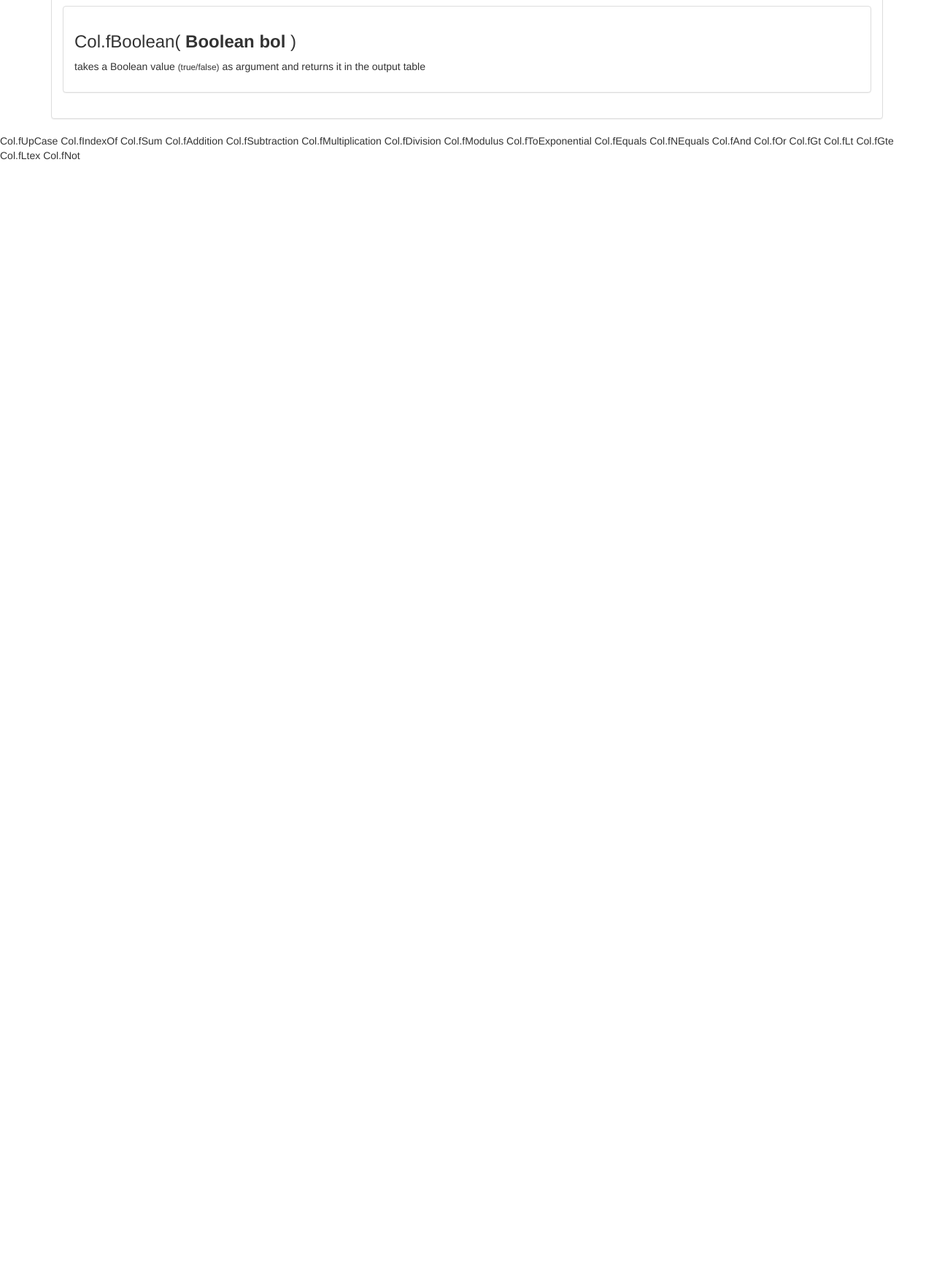
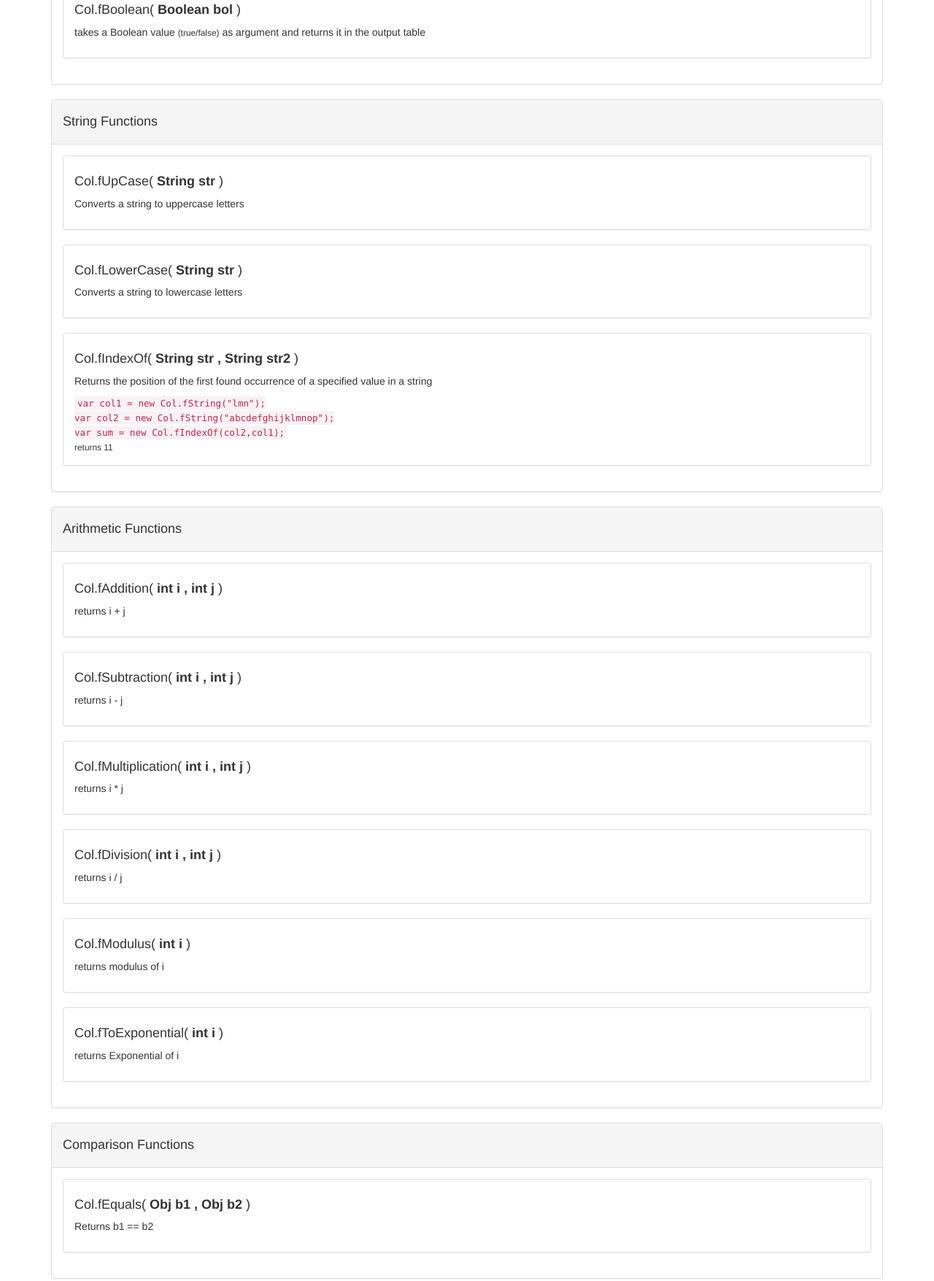
Before and after one commit to oguzCoel/swissQuery, a plain HTML site: page help.html in a window 1280 px wide. Shown: the part 464-2219 px from the top of the page at 73% size. Before the commit the page ends 800 px from the top, so only its background shows below. Drawn offline with nearby package versions, Linux system fonts and the light colour scheme.

Commit message:
edit for New Functions

```diff
--- a/help.html
+++ b/help.html
@@ -3,55 +3,193 @@
 <head>
     <meta charset="UTF-8">
     <title>Title</title>
-    <link rel="stylesheet" href="https://maxcdn.bootstrapcdn.com/bootstrap/3.3.6/css/bootstrap.min.css" integrity="sha384-1q8mTJOASx8j1Au+a5WDVnPi2lkFfwwEAa8hDDdjZlpLegxhjVME1fgjWPGmkzs7" crossorigin="anonymous">
+    <link rel="stylesheet" href="https://maxcdn.bootstrapcdn.com/bootstrap/3.3.6/css/bootstrap.min.css"
+          integrity="sha384-1q8mTJOASx8j1Au+a5WDVnPi2lkFfwwEAa8hDDdjZlpLegxhjVME1fgjWPGmkzs7" crossorigin="anonymous">
 </head>
 <body>
 
 <div class="container">
 
     <div class="panel panel-default">
-        <div class="panel-heading">Main Access Modifiers</div>
+        <div class="panel-heading"><h4>Main Access Modifiers</h4></div>
         <div class="panel-body">
 
             <div class="panel panel-default">
                 <div class="panel-body">
-            <h3>Col.fSelect(
+                    <h4>Col.fSelect(
                         <strong>int index</strong>
                         )
-            </h3>
+                    </h4>
                     <p>takes an int as index and returns the column at position index from the data model</p>
                 </div>
             </div>
 
             <div class="panel panel-default">
                 <div class="panel-body">
-            <h3>Col.fString(
+                    <h4>Col.fString(
                         <strong>String str</strong>
                         )
-            </h3>
+                    </h4>
                     <p>takes a String literal an returns it in the output table</p>
                 </div>
             </div>
 
             <div class="panel panel-default">
                 <div class="panel-body">
-            <h3>Col.fNumber(
+                    <h4>Col.fNumber(
                         <strong>Number aNumber</strong>
                         )
-            </h3>
+                    </h4>
                     <p>takes a Number as argument and returns it in the output table</p>
                 </div>
             </div>
 
             <div class="panel panel-default">
                 <div class="panel-body">
-            <h3>Col.fBoolean(
+                    <h4>Col.fBoolean(
                         <strong>Boolean bol</strong>
                         )
-            </h3>
-            <p>takes a Boolean value <small>(true/false)</small> as argument and returns it in the output table</p>
+                    </h4>
+                    <p>takes a Boolean value
+                        <small>(true/false)</small>
+                        as argument and returns it in the output table
+                    </p>
                 </div>
             </div>
+
+        </div>
+    </div>
+
+
+    <div class="panel panel-default">
+        <div class="panel-heading"><h4>String Functions</h4></div>
+        <div class="panel-body">
+
+            <div class="panel panel-default">
+                <div class="panel-body">
+                    <h4>Col.fUpCase(
+                        <strong>String str</strong>
+                        )
+                    </h4>
+                    <p>Converts a string to uppercase letters</p>
+                </div>
+            </div>
+
+            <div class="panel panel-default">
+                <div class="panel-body">
+                    <h4>Col.fLowerCase(
+                        <strong>String str</strong>
+                        )
+                    </h4>
+                    <p>Converts a string to lowercase letters</p>
+                </div>
+            </div>
+
+            <div class="panel panel-default">
+                <div class="panel-body">
+                    <h4>Col.fIndexOf(
+                        <strong>String str , String str2</strong>
+                        )
+                    </h4>
+                    <p>Returns the position of the first found occurrence of a specified value in a string</p>
+
+                    <code>
+                        var col1 = new Col.fString("lmn");<br />
+                        var col2 = new Col.fString("abcdefghijklmnop");<br />
+                        var sum = new Col.fIndexOf(col2,col1);<br />
+                    </code>
+
+                    <small> returns 11</small>
+                </div>
+            </div>
+
+
+        </div>
+    </div>
+
+    <div class="panel panel-default">
+        <div class="panel-heading"><h4>Arithmetic Functions</h4></div>
+        <div class="panel-body">
+
+            <div class="panel panel-default">
+                <div class="panel-body">
+                    <h4>Col.fAddition(
+                        <strong>int i , int j</strong>
+                        )
+                    </h4>
+                    <p>returns i + j</p>
+                </div>
+            </div>
+
+            <div class="panel panel-default">
+                <div class="panel-body">
+                    <h4>Col.fSubtraction(
+                        <strong>int i , int j</strong>
+                        )
+                    </h4>
+                    <p>returns i - j</p>
+                </div>
+            </div>
+
+            <div class="panel panel-default">
+                <div class="panel-body">
+                    <h4>Col.fMultiplication(
+                        <strong>int i , int j</strong>
+                        )
+                    </h4>
+                    <p>returns i * j</p>
+                </div>
+            </div>
+
+            <div class="panel panel-default">
+                <div class="panel-body">
+                    <h4>Col.fDivision(
+                        <strong>int i , int j</strong>
+                        )
+                    </h4>
+                    <p>returns i / j</p>
+                </div>
+            </div>
+
+            <div class="panel panel-default">
+                <div class="panel-body">
+                    <h4>Col.fModulus(
+                        <strong>int i</strong>
+                        )
+                    </h4>
+                    <p>returns modulus of i</p>
+                </div>
+            </div>
+
+            <div class="panel panel-default">
+                <div class="panel-body">
+                    <h4>Col.fToExponential(
+                        <strong>int i</strong>
+                        )
+                    </h4>
+                    <p>returns Exponential of i</p>
+                </div>
+            </div>
+
+        </div>
+    </div>
+
+
+
+    <div class="panel panel-default">
+        <div class="panel-heading"><h4>Comparison Functions</h4></div>
+        <div class="panel-body">
+
+            <div class="panel panel-default">
+                <div class="panel-body">
+                    <h4>Col.fEquals(
+                        <strong>Obj b1 , Obj b2</strong>
+                        )
+                    </h4>
+                    <p>Returns b1 == b2</p>
+                </div>
+            </div>
+
 
         </div>
     </div>
@@ -60,8 +198,7 @@
 
 
 
-Col.fUpCase
-Col.fIndexOf
+
 
 
 Col.fSum
@@ -69,20 +206,11 @@ Col.fSum
 
 
 
-Col.fAddition
-
-Col.fSubtraction
-
-Col.fMultiplication
-
-Col.fDivision
-
-Col.fModulus
-
-Col.fToExponential
 
 
-Col.fEquals
+
+
+
 
 
 Col.fNEquals
```
Also changed, not shown: js/ffunction.js (+36 -0 lines). Lines whose indentation alone changed are shown as unchanged.
